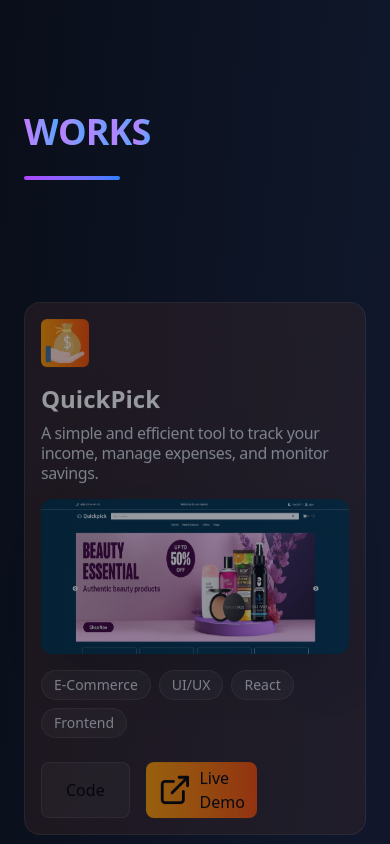
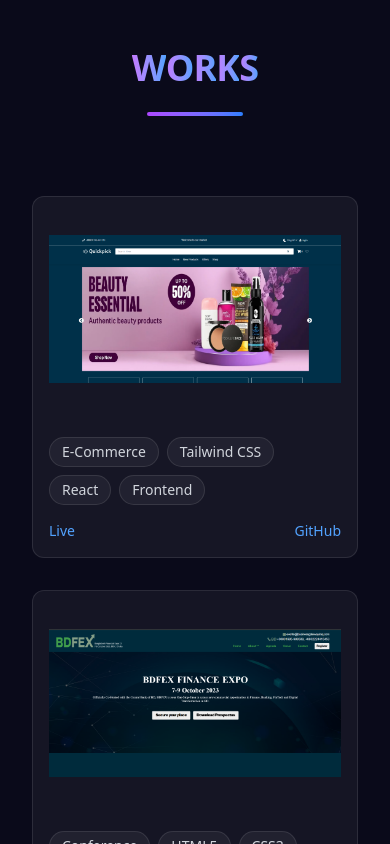
Before and after one commit to DevProdipraj/Portfolio, a React (Vite) app in the folder client/: page /work in a window 390 px wide. Shown: the top 844 px of the page. Built offline with nearby package versions, Linux system fonts and the light colour scheme.

Commit message:
change some design

```diff
--- a/client/src/components/ConditionInfo.jsx
+++ b/client/src/components/ConditionInfo.jsx
@@ -12,7 +12,7 @@
           <section className="mb-8">
             <h2 className="text-2xl font-bold text-white mb-4">1. Acceptance of Terms</h2>
             <p className="text-gray-300">
-              By accessing and using ShariarDev, you agree to comply with these Terms &amp; Conditions. If you do not agree, please do not use the website.
+              By accessing and using Prodip Rajbongshi, you agree to comply with these Terms &amp; Conditions. If you do not agree, please do not use the website.
             </p>
           </section>
 
--- a/client/src/components/HeroArea.jsx
+++ b/client/src/components/HeroArea.jsx
@@ -47,11 +47,14 @@
 
         <div className="flex flex-wrap gap-3 justify-center lg:justify-start my-10">
           {[
+            "HTML-5",
+            "CSS-3",
             "Next.js",
             "Javascript",
             "React.js",
             "Node.js",
             "Tailwind",
+            "GSAP",
             "Bootstrap",
             "Express.js",
             "MongoDB",
--- a/client/src/components/PrivacyInfo.jsx
+++ b/client/src/components/PrivacyInfo.jsx
@@ -13,9 +13,9 @@
               1. Introduction
             </h2>
             <p className="text-gray-300">
-              This Privacy Policy explains how ShariarDev ("we," "us," or "our")
+              This Privacy Policy explains how Prodip Rajbogshi ("we," "us," or "our")
               collects, uses, and protects any information you provide when
-              using shariardev website. By using this website, you agree to the
+              using Prodip rajbongshi website. By using this website, you agree to the
               terms of this Privacy Policy.
             </p>
           </section>
--- a/client/src/components/Work.jsx
+++ b/client/src/components/Work.jsx
@@ -1,11 +1,9 @@
-
 import React, { useRef } from "react";
 import { useGSAP } from "@gsap/react";
 import gsap from "gsap";
 import { ScrollTrigger } from "gsap/ScrollTrigger";
 gsap.registerPlugin(ScrollTrigger);
 gsap.registerPlugin(useGSAP);
-
 import project1 from "../assets/projects/Quickpick.png";
 import project2 from "../assets/projects/bdFex.png";
 import project3 from "../assets/projects/imageGanarator.png";
@@ -13,53 +11,59 @@
 import project5 from "../assets/projects/techIllution.png";
 import project6 from "../assets/projects/waetherApp.png";
 import project7 from "../assets/projects/watermarkPr.png";
-import financeIcon from "../assets/projects/FinanceIcon.png";
 
-const project = {
-  project1: {
+const project = [
+  {
     projectImg: project1,
     projectLink: "https://quick-pick-eight.vercel.app/",
     projectRepo: "https://github.com/DevProdipraj/QuickPick",
+    tag: ["E-Commerce", "Tailwind CSS", "React", "Frontend"],
   },
-  project2: {
+  {
     projectImg: project2,
     projectLink: "https://devprodipraj.github.io/BDfex/",
     projectRepo: "https://github.com/DevProdipraj/BDfex",
+    tag: ["Conference", "HTML5", "CSS3", "Web Design"],
   },
-  project3: {
+  {
     projectImg: project3,
     projectLink: "https://devprodipraj.github.io/img_generator/",
     projectRepo: "https://github.com/DevProdipraj/img_generator",
+    tag: ["Image", "AI", "JavaScript", "Backend"],
   },
-  project4: {
+  {
     projectImg: project4,
     projectLink: "https://devprodipraj.github.io/Sorbujoya/",
     projectRepo: "https://github.com/DevProdipraj/Sorbujoya",
+    tag: ["Farmers", "Bootstrap", "Web Design", "Responsive"],
   },
-  project5: {
+  {
     projectImg: project5,
     projectLink: "https://devprodipraj.github.io/techillusionBD/",
     projectRepo: "https://github.com/DevProdipraj/techillusionBD",
-    projectLogo : ""
+    tag: ["IT Company", "Backend", "UI/UX", "Frontend"],
   },
-  project6: {
+  {
     projectImg: project6,
     projectLink: "https://devprodipraj.github.io/wather-app/",
     projectRepo: "https://github.com/DevProdipraj/wather-app",
+    tag: ["Weather", "Backend", "API", "Frontend"],
   },
-  project7: {
+  {
     projectImg: project7,
     projectLink: "https://devprodipraj.github.io/WatermarkPR/",
     projectRepo: "https://github.com/DevProdipraj/WatermarkPR",
+    tag: ["Agency", "Web Design", "HTML5", "Bootstrap"],
   },
-};
+];
 
 const Work = () => {
   const sectionHeader = useRef();
-  const cardRefs = useRef([]);
   const gitHubLink = useRef();
+  const cardsRef = useRef([]);
 
   useGSAP(() => {
+    // Header animation
     gsap.from(sectionHeader.current.querySelectorAll("span"), {
       y: 100,
       opacity: 0,
@@ -68,57 +72,49 @@
       delay: 0.5,
       scrollTrigger: {
         trigger: sectionHeader.current,
-        start: "top 50%",
-        end: "top 50%",
-        // markers: true,
+        start: "top 40%",
+        end: "top 30%",
         scrub: 2,
       },
     });
 
-    cardRefs.current.forEach((ref) => {
-      gsap.from(ref, {
+     // Project cards animation (bottom to top)
+    gsap.from(cardsRef.current, {
+      y: 100,
+      opacity: 0,
+      duration: 1,
+      stagger: 0.2,
+      ease: "power3.out",
+      scrollTrigger: {
+        trigger: cardsRef.current[0],
+        start: "top 85%",
+        scrub: 2,
+      },
+    });
+
+    // GitHub link animation
+    gsap.from(gitHubLink.current, {
       y: 100,
       opacity: 0,
       duration: 0.5,
       delay: 0.5,
       scrollTrigger: {
-          trigger: ref,
-          start: "top 90%",
-          scrub: 2,
-          // markers : true
-        },
-      });
-    });
-    gsap.from(gitHubLink.current , {
-      y: 100,
-      opacity: 0,
-      duration: 0.5,
-      stagger: 0.1,
-      delay: 0.5,
-      scrollTrigger: {
         trigger: gitHubLink.current,
         start: "top 50%",
         end: "top 50%",
-        // markers: true,
         scrub: 2,
       },
     });
+
+
   }, []);
 
   return (
-    <div>
-      <section
-        id="work"
-        className="relative w-full py-28 overflow-hidden bg-gradient-to-br from-[#0a0e1a] via-[#0f172a] to-[#1e1030]"
-      >
-        <div className="absolute inset-0 overflow-hidden pointer-events-none">
-          <div className="absolute top-1/4 left-1/4 w-80 h-80 rounded-full bg-indigo-900/20 blur-[100px]"></div>
-          <div className="absolute bottom-1/3 right-1/4 w-96 h-96 rounded-full bg-cyan-900/20 blur-[120px]"></div>
-        </div>
-
-        <div className="container mx-auto px-6 max-w-6xl relative z-10">
+    <div className="py-12 lg:py-36 px-4 sm:px-6 lg:px-8">
+      {/* Header */}
+      <div className="container mx-auto px-6 max-w-6xl z-10">
         <div className="mb-20 overflow-hidden">
-            <h1 ref={sectionHeader}>
+          <h1 className="text-center" ref={sectionHeader}>
             {"WORKS".split("").map((letter, idx) => (
               <span
                 key={idx}
@@ -128,66 +124,60 @@
               </span>
             ))}
           </h1>
-            <div className="w-24 h-1 mt-6 bg-gradient-to-r from-purple-500 to-blue-500 rounded-full"></div>
+          <div className="w-24 h-1 mt-6 bg-gradient-to-r from-purple-500 to-blue-500 rounded-full mx-auto"></div>
+        </div>
       </div>
 
-          <div className="projects-container space-y-16">
-            {[
-              {
-                refIndex: 0,
-                projectKey: "project1",
-                title: "QuickPick",
-                desc: "A simple and efficient tool to track your income, manage expenses, and monitor savings.",
-              },
-              {
-                refIndex: 1,
-                projectKey: "project2",
-                title: "BDfex",
-                desc: "A budget dashboard for income and expenses built with modern UI design.",
-              },
-              {
-                refIndex: 2,
-                projectKey: "project3",
-                title: "Image Generator",
-                desc: "Generate AI-based images using keywords, powered by open APIs.",
-              },
-              {
-                refIndex: 3,
-                projectKey: "project4",
-                title: "Sorbojoya",
-                desc: "A beautifully crafted cultural website showcasing Bengali heritage.",
-              },
-              {
-                refIndex: 4,
-                projectKey: "project5",
-                title: "TechIllusion",
-                desc: "A startup showcase website built for tech communities and portfolios.",
-              },
-              {
-                refIndex: 5,
-                projectKey: "project6",
-                title: "Weather App",
-                desc: "A simple weather forecast web app using OpenWeatherMap API.",
-              },
-              {
-                refIndex: 6,
-                projectKey: "project7",
-                title: "Watermark PR",
-                desc: "Easily add watermarks to your images before sharing them online.",
-              },
-            ].map(({ refIndex, projectKey, title, desc }) => (
+      {/* Cards */}
+      <div className="py-0 px-4 sm:px-8 md:px-16 lg:px-16 xl:px-32">
+        <div className="grid grid-cols-1 md:grid-cols-2 lg:grid-cols-3 gap-8">
+          {project.map((p, i) => (
+            <a key={i} target="_blank" href={p.projectLink}>
               <div
-                key={refIndex}
-                ref={(el) => (cardRefs.current[refIndex] = el)}
+                ref={(el) => (cardsRef.current[i] = el)}
+                className="bg-white/5 p-4 rounded-xl border border-white/10 cursor-pointer"
               >
-                {renderProjectCard(project[projectKey], title, desc)}
+                <div className="overflow-hidden">
+                  <img
+                    src={p.projectImg}
+                    alt="Project"
+                    className="w-full h-48 object-contain hover:scale-125 transition-all duration-300 rounded-md mb-4"
+                  />
                 </div>
+                <div className="flex flex-wrap gap-2 mt-4">
+                  {p.tag.map((value, idx) => (
+                    <span
+                      key={value + idx}
+                      className="px-3 py-1 text-sm rounded-full bg-white/5 text-gray-300 border border-white/10 hover:bg-white/1 transition-all duration-300"
+                    >
+                      {value}
+                    </span>
                   ))}
                 </div>
+                <div className="flex justify-between mt-4">
+                  <a
+                    href={p.projectLink}
+                    target="_blank"
+                    className="text-blue-400 hover:underline text-sm"
+                  >
+                    Live
+                  </a>
+                  <a
+                    href={p.projectRepo}
+                    target="_blank"
+                    className="text-blue-400 hover:underline text-sm"
+                  >
+                    GitHub
+                  </a>
+                </div>
+              </div>
+            </a>
+          ))}
+        </div>
+      </div>
 
-
-          {/* github link */}
-          <div ref={gitHubLink} className="">
+      {/* GitHub Button */}
+      <div ref={gitHubLink}>
         <div className="mt-20 lg:mt-40 text-center">
           <a
             target="_blank"
@@ -209,108 +199,12 @@
             >
               <path d="M9 19c-5 1.5-5-2.5-7-3m14 6v-3.87a3.37 3.37 0 0 0-.94-2.61c3.14-.35 6.44-1.54 6.44-7A5.44 5.44 0 0 0 20 4.77 5.07 5.07 0 0 0 19.91 1S18.73.65 16 2.48a13.38 13.38 0 0 0-7 0C6.27.65 5.09 1 5.09 1A5.07 5.07 0 0 0 5 4.77a5.44 5.44 0 0 0-1.5 3.78c0 5.42 3.3 6.61 6.44 7A3.37 3.37 0 0 0 9 18.13V22"></path>
             </svg>
-                  <span className="text-white">
-                    Explore All Projects on GitHub
-                  </span>
+            <span className="text-white">Explore All Projects on GitHub</span>
           </a>
         </div>
       </div>
     </div>
-      </section>
-    </div>
   );
 };
 
-const renderProjectCard = (projectItem, title, description) => (
-  <div className="project-card group relative bg-gradient-to-br from-white/5 to-white/3 backdrop-blur-lg p-4 md:p-8 rounded-2xl border border-white/10 hover:border-white/20 transition-all duration-300 bg-orange-900/20">
-    <div className="relative z-10">
-      <div className="flex flex-col md:flex-row md:items-center justify-between gap-6">
-        <div>
-          <div className="w-12 h-12 rounded-md mb-4 bg-gradient-to-r from-amber-500 to-orange-600 px-1 py-1">
-            <a target="_blank" href={projectItem.projectLink}>
-              <img className="z-20" src={financeIcon} alt="icon" />
-            </a>
-          </div>
-          <div className="lg:flex justify-center">
-            <div className="flex flex-col items-start">
-              <h2 className="text-2xl md:text-xl font-bold text-white mb-2">
-                {title}
-              </h2>
-              <p className="text-md text-gray-300 mb-4 tracking-tight leading-tight">
-                {description}
-              </p>
-              <div className="hidden md:block">
-                <div className="flex flex-wrap gap-2 mt-4">
-                  {["E-Commerce", "UI/UX", "React", "Frontend"].map((tag, idx) => (
-                    <span
-                      key={idx}
-                      className="px-3 py-1 text-sm rounded-full bg-white/5 text-gray-300 border border-white/10"
-                    >
-                      {tag}
-                    </span>
-                  ))}
-                </div>
-              </div>
-            </div>
-
-            <div className="w-full lg:w-[600px] md:mt-4 lg:mt-0">
-              <a href={projectItem.projectLink} target="_blank">
-                <img
-                  className="w-full object-cover shadow-2xl cursor-pointer rounded-xl transition-all duration-300 hover:scale-150 lg:hover:mt-[-46px]"
-                  src={projectItem.projectImg}
-                  alt={title}
-                />
-              </a>
-            </div>
-          </div>
-          {/* mobile card  */}
-          <div className="md:hidden mt-4">
-            <div className="flex flex-wrap gap-2">
-              {["E-Commerce", "UI/UX", "React", "Frontend"].map((tag, idx) => (
-                <span
-                  key={idx}
-                  className="px-3 py-1 text-sm rounded-full bg-white/5 text-gray-300 border border-white/10"
-                >
-                  {tag}
-                </span>
-              ))}
-            </div>
-          </div>
-        </div>
-
-        <div className="flex gap-4">
-          <a
-            target="_blank"
-            href={projectItem.projectRepo}
-            className="flex items-center gap-2 px-6 py-3 bg-white/5 rounded-lg border border-white/10 hover:bg-white/10 transition-colors"
-          >
-            Code
-          </a>
-          <a
-            href={projectItem.projectLink}
-            target="_blank"
-            rel="noopener noreferrer"
-            className="flex items-center gap-2 px-3 py-1 md:px-6 md:py-3 rounded-lg bg-gradient-to-r from-amber-500 to-orange-600 hover:shadow-lg hover:shadow-purple-500/30 transition-all"
-          >
-            <svg
-              stroke="currentColor"
-              fill="none"
-              strokeWidth="2"
-              viewBox="0 0 24 24"
-              strokeLinecap="round"
-              strokeLinejoin="round"
-            >
-              <path d="M18 13v6a2 2 0 0 1-2 2H5a2 2 0 0 1-2-2V8a2 2 0 0 1 2-2h6"></path>
-              <polyline points="15 3 21 3 21 9"></polyline>
-              <line x1="10" y1="14" x2="21" y2="3"></line>
-            </svg>
-            <span>Live Demo</span>
-          </a>
-        </div>
-      </div>
-    </div>
-  </div>
-
-);
-
 export default Work;
```
Also changed, not shown: client/src/components/Services.jsx (+4 -4 lines), client/src/desableInspect.js (+28 -28 lines), client/src/assets/projects/DP2.jpg (deleted). Lines whose indentation alone changed are shown as unchanged.
